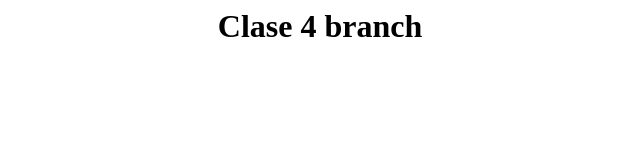
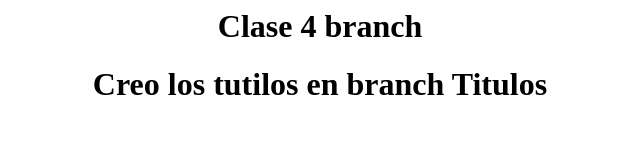
Before and after one commit to Viole77/Clase4branch, a plain HTML site: page clase 4.html in a window 1280 px wide. Shown: the whole page, without its empty margins (320-960 px from the left). Drawn offline with Linux system fonts and the light colour scheme.

Commit message:
Agrego titulos

```diff
--- a/clase 4.html
+++ b/clase 4.html
@@ -2,6 +2,6 @@
     <head>    </head>
     <body>
        <center> <h1>Clase 4 branch</h1></center>
-
+       <center><h1>Creo los tutilos en branch Titulos</h1></center>
     </body>
 </html>
```
